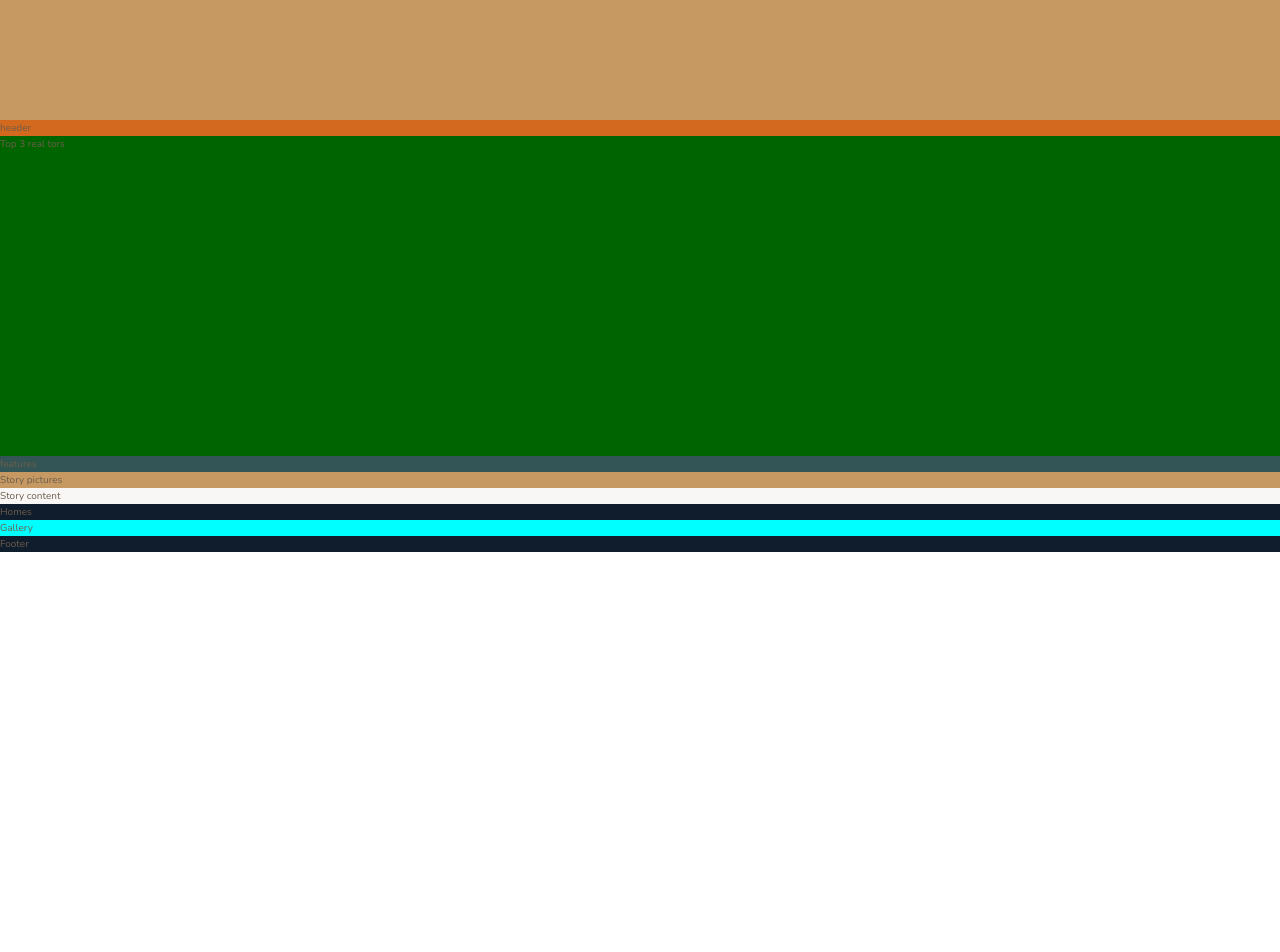
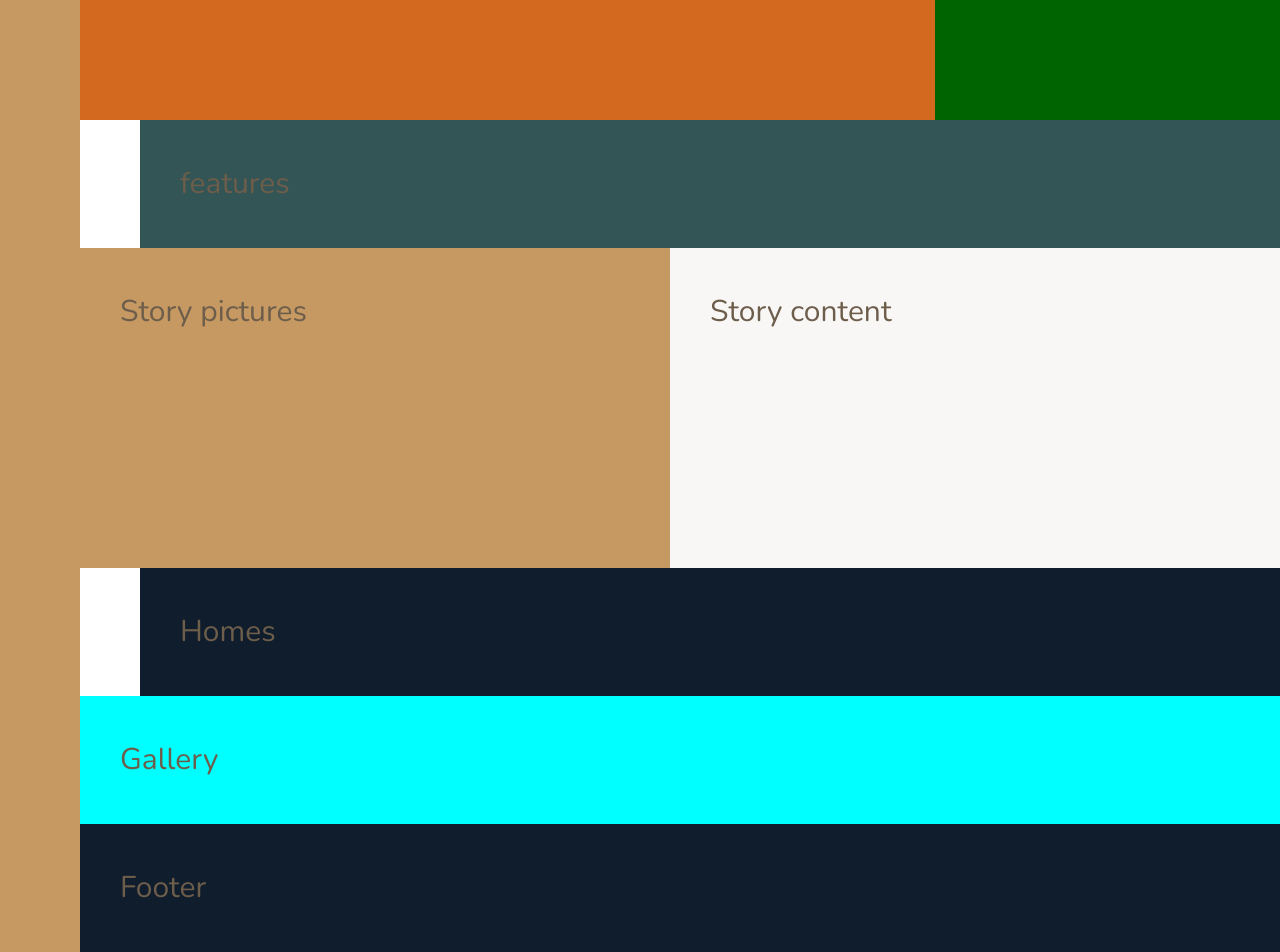
Before and after one commit to KarolinaKotwica/Grid-website-project, a website: page index.html in a window 1280 px wide. Shown: the part 520-1472 px from the top of the page. Before the commit the page ends 1072 px from the top, so only its background shows below. Drawn offline with nearby package versions, Linux system fonts and the light colour scheme.

Commit message:
Preapre resp. layout

```diff
--- a/sass/_base.scss
+++ b/sass/_base.scss
@@ -38,4 +38,10 @@ body {
 .container {
     display: grid;
     grid-template-rows: 80vh min-content 40vh repeat(3, min-content);
+    grid-template-columns: [sidebar-start] 8rem [sidebar-end full-start] minmax(6rem, 1fr) [center-start] repeat(8, [col-start] minmax(min-content, 14rem) [col-end]) 1fr [full-end];
+
+    & > * {
+        padding: 40px;
+        font-size: 3rem;
+    }
 }
--- a/sass/_features.scss
+++ b/sass/_features.scss
@@ -1,3 +1,4 @@
 .features {
     background-color: #355;
+    grid-column: center-start / center-end;
 }
--- a/sass/_footer.scss
+++ b/sass/_footer.scss
@@ -1,3 +1,4 @@
 .footer {
     background-color: $color-secondary;
+    grid-column: full-start / full-end;
 }
--- a/sass/_gallery.scss
+++ b/sass/_gallery.scss
@@ -1,3 +1,4 @@
 .gallery {
     background-color:aqua;
+    grid-column: full-start / full-end;
 }
--- a/sass/_header.scss
+++ b/sass/_header.scss
@@ -1,3 +1,4 @@
 .header {
     background-color:chocolate;
+    grid-column: full-start / col-end 6;
 }
--- a/sass/_homes.scss
+++ b/sass/_homes.scss
@@ -1,3 +1,4 @@
 .homes {
     background-color: $color-secondary;
+    grid-column: center-start / center-end;
 }
--- a/sass/_realtors.scss
+++ b/sass/_realtors.scss
@@ -1,3 +1,4 @@
 .realtors {
     background-color: darkgreen;
+    grid-column: col-start 7 / full-end;
 }
--- a/sass/_sidebar.scss
+++ b/sass/_sidebar.scss
@@ -1,3 +1,5 @@
 .sidebar {
     background-color: $color-primary;
+    grid-column: sidebar-start / sidebar-end;
+    grid-row: 1 / -1;
 }
--- a/sass/_story.scss
+++ b/sass/_story.scss
@@ -2,9 +2,11 @@
 
     &__pictures {
         background-color: $color-primary;
+        grid-column: full-start / col-end 4;
     }
 
     &__content {
         background-color: $color-grey-light-1;
+        grid-column: col-start 5 / full-end;
     }
 }
```
Also changed, not shown: css/style.css.
